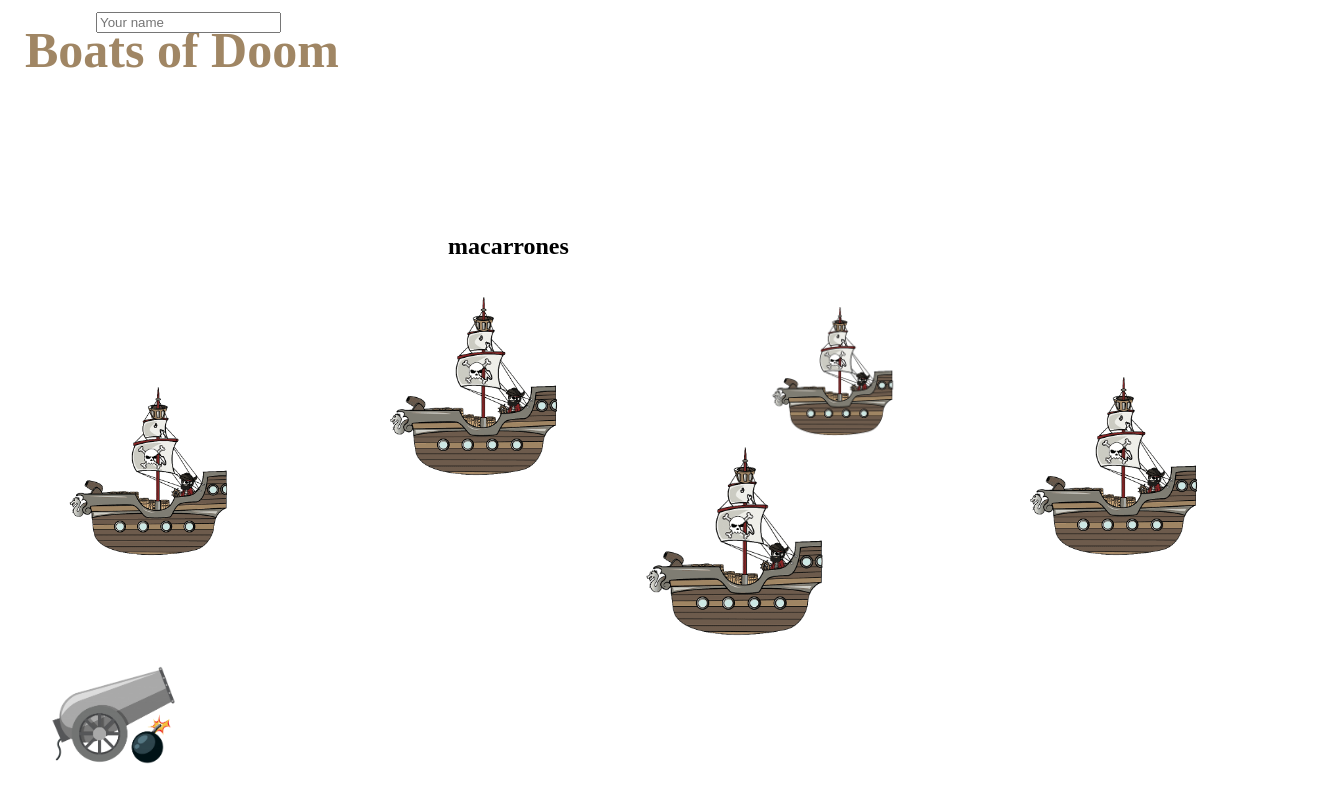
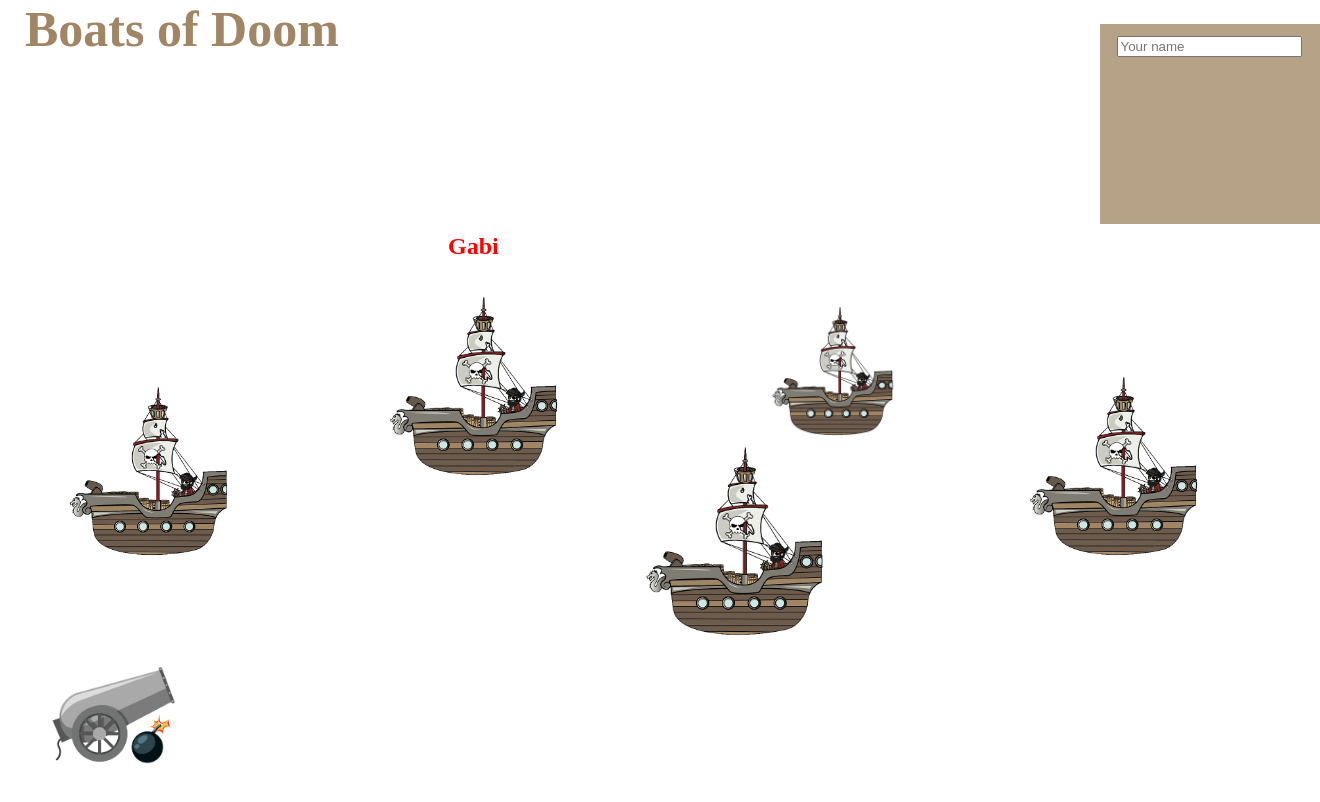
Before and after one commit to crismouta/boats_of_doom, a plain HTML site: page index.html in a window 1280 px wide. Both pictures are taken after a click on the picture 113 px from the left and 715 px from the top of the page. Shown: the whole page, 1320 px wide, since content can reach past the window. Drawn offline with Linux system fonts and the light colour scheme.

Commit message:
nombres aleatorios

```diff
--- a/assets/scripts/index.js
+++ b/assets/scripts/index.js
@@ -3,28 +3,34 @@ import { participantsList } from './participants.js'
 const cannonButton = document.querySelector(".cannon")
 
 function functionPack() {
-    printRandomName()
-    deleteName()
+    getRandomName()
+    //printRandomName()
+    //deleteName()
     consolelog()
 }
 
-/* function getRandomName() {
-    return Math.floor(Math.random() * participantsList.length)
-} */
+function getRandomName() {
+    let randomValue = Math.floor(Math.random() * participantsList.length)
+    const geth2 = document.querySelector(".result")
+    geth2.innerHTML = ""
+    geth2.innerHTML = `${participantsList[randomValue]}`
+    participantsList.splice(randomValue, 1)
+}
 
-const getRandomName = Math.floor(Math.random() * participantsList.length)
+//let getRandomName = Math.floor(Math.random() * participantsList.length)
 
 function printRandomName() {
     const geth2 = document.querySelector(".result")
     geth2.innerHTML = ""
-    geth2.innerHTML = `${participantsList[getRandomName]}`
+    geth2.innerHTML = `${participantsList[getRandomName()]}`
 }
 
-const deleteName = () => {
-    participantsList.splice(getRandomName, 1)
+function deleteName() {
+    participantsList.splice(getRandomName(), 1)
+}
+
+function consolelog() {
+    console.log(participantsList)
 }
 
 cannonButton.onclick = functionPack
-function consolelog() {
-    console.log(participantsList)
-}
--- a/assets/scripts/participants.js
+++ b/assets/scripts/participants.js
@@ -1 +1,4 @@
-export let participantsList = ["David", "Diego", "Cris", "Snezhanna", "sadf", "1", "2", "3", "4", "5", "6", "7", "macarrones"]
+export let participantsList = ["David S", "Diego", "Cris", "Snezhanna", "Abdulha", "David H",
+"Alexandra", "Andrés", "Andrea C", "Andrea S", "Gabriela", "Gabi", "Amr", "Anya", "Armando",
+"Berta", "Franco", "Jael", "Joan", "Jose Miguel", "Leah", "Martín", "Solomon", "Sergio",
+"Thierno"]
--- a/index.html
+++ b/index.html
@@ -16,7 +16,7 @@
                 <ul class="listName"> </ul>
 
             </section>
-            <h2 class="result">david</h2>
+            <h2 class="result"></h2>
             <div class="cannonBlock">
                 <img class="cannon" src="./assets/img/canon-aislado.png" alt="canon aislado">
             </div>
--- a/style.css
+++ b/style.css
@@ -1,6 +1,14 @@
 body{
     overflow: hidden;
     margin: 0;
+}
+
+h1 {
+    margin: 0;
+}
+
+h2 {
+    color: red;
 }
 
 .header-title {
@@ -22,8 +30,6 @@ body{
     position: absolute;
     left: 35%;
     bottom: 65%;
-}
-
 }
 
 .inputContainer {
```
